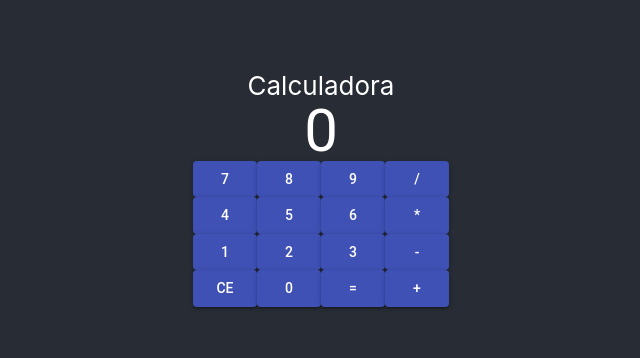
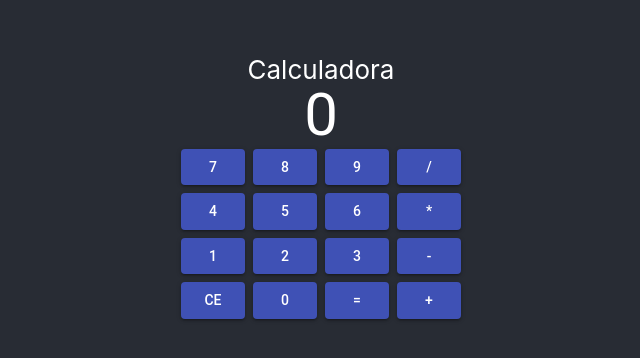
Before and after one commit to appvengers/calculatorApp, a React (Create React App) app: page / in a window 1280 px wide. Shown: the part 212-570 px from the top of the page, without its empty margins (319-959 px from the left). Built offline with nearby package versions, Linux system fonts and the light colour scheme.

Commit message:
Test, Api-Client and User Loading

```diff
--- a/src/app/App.js
+++ b/src/app/App.js
@@ -1,13 +1,14 @@
 import React, { Component } from 'react';
-import Button from '@material-ui/core/Button';
-import FormLabel from '@material-ui/core/FormLabel';
+import { Button, LinearProgress , FormLabel} from '@material-ui/core';
 import './App.css';
+import Api from './helpers/api-client';
 
 class App extends Component {
   constructor() {
     super();
     this.state = {
-      result: '0'
+      result: '0',
+      progress: false
     }
   }
 
@@ -27,44 +28,51 @@ class App extends Component {
   clear = () => {
     this.setState({
       result: '0',
+      progress: false
     })
   }
 
-  calculate = (e) => {
-    let all = this.state.result;
-    let numbers = all.split("+");
-    let result = numbers.reduce((n1, n2) => parseInt(n1) + parseInt(n2), 0);
+  calculate = () => {
+    let values = this.state.result;
+    this.validateOperation(values) ? this.doOperation(values) : alert("Revise la sintaxis de la suma");
+  }
 
+  validateOperation(values) {
+    if (values.startsWith("+") ||
+        values.includes("++") ||
+        !values.includes("+")) {
+      return false;
+    }
+    return true;
+  }
+
+  doOperation(values) {
+    let numbers = values.split("+");
 
     this.setState({
-      result: result.toString()
+      progress: true
     })
 
-    fetch("https://20190131t161653-dot-dotted-byway-229018.appspot.com/services/operations/V1", {
-      method: 'post',
-      headers: {
-        'Accept': 'application/json',
-        'Content-Type': 'application/json'
-      },
-      body: JSON.stringify({
-        firstNumber: '4',
-        secondNumber: '5',
-        operation: 'add',
-      }),
-    })
-    .then(res => res.json())
-    .then(json => {
-      console.log(json.data);
-    })
+    Api.addOperation(numbers[0], numbers[1]).then(resp => {
+      this.setState({
+        result: resp.result,
+        progress: false
+      })
+    });
   }
 
   render() {
+    let progressBar;
+    if(this.state.progress) {
+      progressBar = <LinearProgress style={{height: '10px'}} color="secondary" />;
+    } else {
+      progressBar = <div />;
+    }
     return (
       <div className="App">
+        {progressBar}
         <header className="App-header">
-
           Calculadora
-
           <div>
           <FormLabel style={{
             color: "white",
@@ -75,31 +83,31 @@ class App extends Component {
           <div className="App-keyboard">
 
           <div>
-            <Button data-value="7" variant="contained" onClick={() => this.press("7")} color="primary">7</Button>
-            <Button data-value="8" variant="contained" onClick={() => this.press("8")} color="primary">8</Button>
-            <Button data-value="9" variant="contained" onClick={() => this.press("9")} color="primary">9</Button>
-            <Button data-value="/" variant="contained" color="primary">/</Button>
+            <Button variant="contained" onClick={() => this.press("7")} style={{margin: '4px'}} color="primary">7</Button>
+            <Button variant="contained" onClick={() => this.press("8")} style={{margin: '4px'}} color="primary">8</Button>
+            <Button variant="contained" onClick={() => this.press("9")} style={{margin: '4px'}} color="primary">9</Button>
+            <Button variant="contained" style={{margin: '4px'}} color="primary">/</Button>
           </div>
 
            <div>
-            <Button data-value="4" variant="contained" onClick={() => this.press("4")} color="primary">4</Button>
-            <Button data-value="5" variant="contained" onClick={() => this.press("5")} color="primary">5</Button>
-            <Button data-value="6" variant="contained" onClick={() => this.press("6")} color="primary">6</Button>
-            <Button variant="contained" onClick={this.press} color="primary">*</Button>
+            <Button variant="contained" onClick={() => this.press("4")} style={{margin: '4px'}} color="primary">4</Button>
+            <Button variant="contained" onClick={() => this.press("5")} style={{margin: '4px'}} color="primary">5</Button>
+            <Button variant="contained" onClick={() => this.press("6")} style={{margin: '4px'}} color="primary">6</Button>
+            <Button variant="contained" onClick={this.press} style={{margin: '4px'}} color="primary">*</Button>
           </div>
 
           <div>
-            <Button data-value="1" variant="contained" onClick={() => this.press("1")} color="primary">1</Button>
-            <Button data-value="2" variant="contained" onClick={() => this.press("2")} color="primary">2</Button>
-            <Button data-value="3" variant="contained" onClick={() => this.press("3")} color="primary">3</Button>
-            <Button variant="contained" color="primary">-</Button>
+            <Button variant="contained" onClick={() => this.press("1")} style={{margin: '4px'}} color="primary">1</Button>
+            <Button variant="contained" onClick={() => this.press("2")} style={{margin: '4px'}} color="primary">2</Button>
+            <Button variant="contained" onClick={() => this.press("3")} style={{margin: '4px'}} color="primary">3</Button>
+            <Button variant="contained" style={{margin: '4px'}} color="primary">-</Button>
           </div>
 
           <div>
-            <Button data-value="CE" variant="contained" onClick={() => this.clear()} color="primary">CE</Button>
-            <Button data-value="0" variant="contained" onClick={() => this.press("0")} color="primary">0</Button>
-            <Button variant="contained" onClick={this.calculate} color="primary">=</Button>
-            <Button data-value="+" variant="contained" onClick={() => this.press("+")} color="primary">+</Button>
+            <Button variant="contained" onClick={() => this.clear()} style={{margin: '4px'}} color="primary">CE</Button>
+            <Button variant="contained" onClick={() => this.press("0")} style={{margin: '4px'}} color="primary">0</Button>
+            <Button variant="contained" onClick={this.calculate} style={{margin: '4px'}} color="primary">=</Button>
+            <Button variant="contained" onClick={() => this.press("+")} style={{margin: '4px'}} color="primary">+</Button>
           </div>
           </div>
         </header>
--- /dev/null
+++ b/src/app/helpers/api-client.js
@@ -0,0 +1,26 @@
+export default class Api {
+  static addOperation(firstNumber, secondNumber) {
+    return fetch(
+      "https://20190204t145901-dot-dotted-byway-229018.appspot.com/services/operations/V1",
+      {
+        method: "post",
+        headers: {
+          Accept: "application/json",
+          "Content-Type": "application/json"
+        },
+        body: JSON.stringify({
+          firstNumber,
+          secondNumber,
+          operation: "add"
+        })
+      }
+    )
+      .then(res => res.json())
+      .then(json => {
+        return json.data;
+      })
+      .catch(ex => {
+        throw new Error("fetch failed" + ex);
+      });
+  }
+}
```
Also changed, not shown: 1 other file (tests, documents, lock files or other folders).
